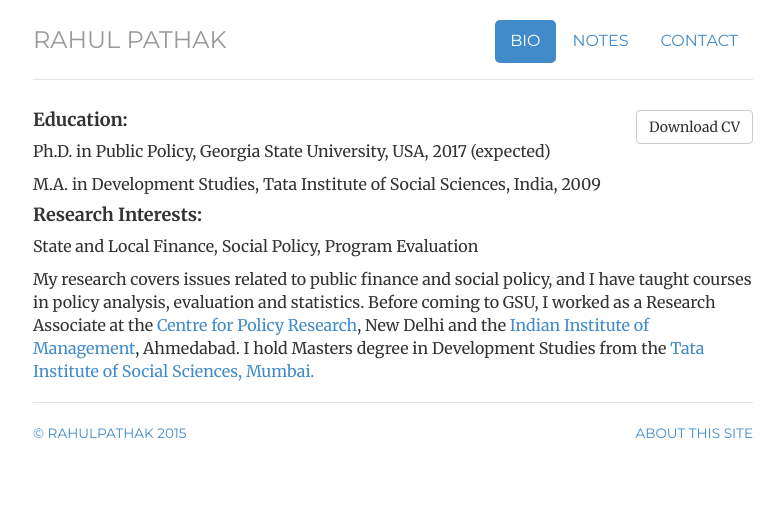
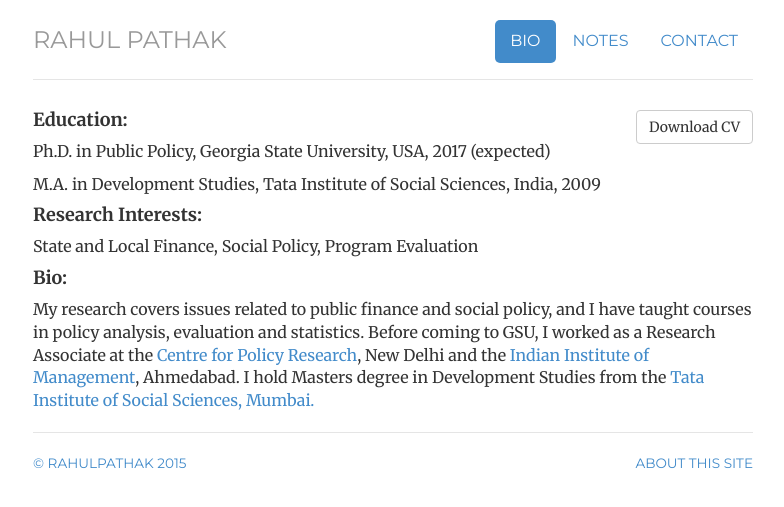
Before and after one commit to pathak-rahul/pathak-rahul.github.io, a Jekyll site: the page built from bio/index.html, in a window 1280 px wide. Shown: the top 507 px of the page, without its empty margins (247-1031 px from the left). Built offline with Jekyll 4.4.1, drawn with Linux system fonts in a browser that asks for light colours.

Commit message:
Update index.html

```diff
--- a/bio/index.html
+++ b/bio/index.html
@@ -10,16 +10,15 @@ description: Current CV for Rahul Pathak.
 ---
 <div class="bio">
 	<a href="/files/rpathak-cv.pdf" class="btn btn-default pull-right" title="Download CV as PDF">Download CV</a>
-			<div itemscope itemtype="http://data-vocabulary.org/Person">
-
-			<span itemprop="name"><h4>Education:</h4></span>
-
+	<div itemscope itemtype="http://data-vocabulary.org/Person">
+	<span itemprop="name"><h4>Education:</h4></span>
 	<p>Ph.D. in Public Policy, Georgia State University, USA, 2017 (expected)</p>
 	<p>M.A. in Development Studies, Tata Institute of Social Sciences, India, 2009</p>
 
-			<span itemprop="name"><h4>Research Interests:</h4></span>
+	<span itemprop="name"><h4>Research Interests:</h4></span>
+	<p> State and Local Finance, Social Policy, Program Evaluation</p>
 
-			<p> State and Local Finance, Social Policy, Program Evaluation</p>
+	<span itemprop="name"><h4>Bio:</h4></span>
 
 				<span itemprop="name">My research covers issues related to public finance and social policy, and I have taught courses in policy analysis, evaluation and statistics. Before coming to GSU, I worked as a Research Associate at the <a href="http://www.cprindia.org/"> Centre for Policy Research</a>, New Delhi and the <a href="http://www.iimahd.ernet.in/"> Indian Institute of Management</a>, Ahmedabad. I hold Masters degree in Development Studies from the <a href="http://tiss.edu//"> Tata Institute of Social Sciences, Mumbai.</span>
 				<address>
```
